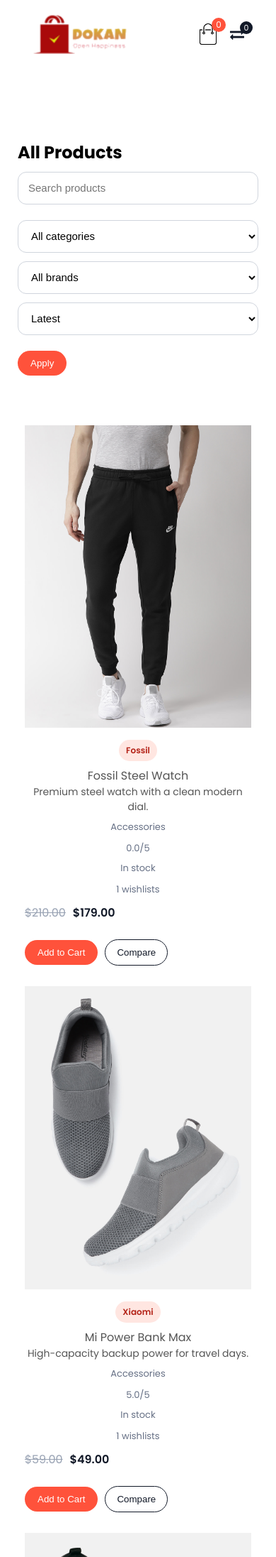
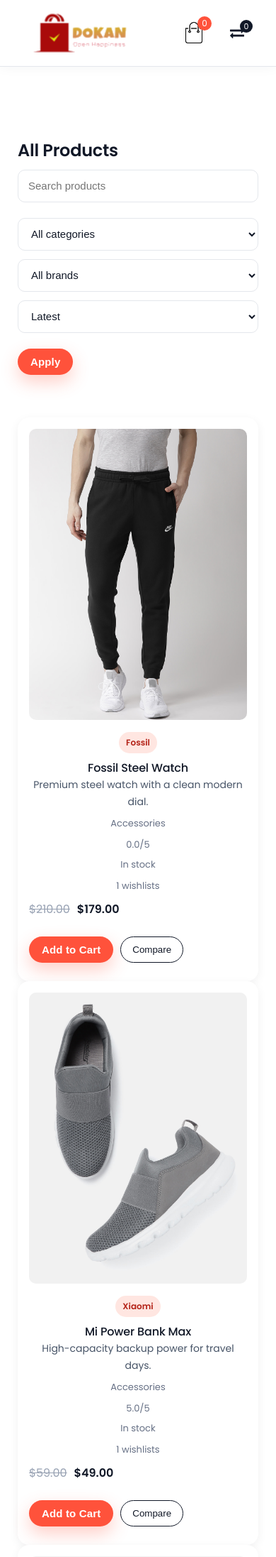
Before and after one commit to biratkdk/Dokan-Ecommerce, a Django app: page /products/ in a window 390 px wide. Shown: the top 2193 px of the page at 71% size. Run offline with Django 4.2, Linux system fonts and the light colour scheme; data comes from the database, SQL or seed files in the repository; data that the repository does not hold is empty.

Commit message:
style: refresh design system across nav, buttons, cards, and forms
Introduces CSS custom properties for color, radius, and shadow so the
look is consistent site-wide instead of one-off hex values per section.
Sharpens the shared components every page reuses:

- sticky, elevated header nav with hover states and a cleaner mobile menu
- buttons get a real hover/active/focus treatment instead of a flat color swap
- product and category cards get consistent radius, shadow, and hover lift
- form inputs (auth, checkout, catalog search) get a visible focus ring
- removed dead CSS from the old sliding login/register widget that no
  page has used since account.html moved to the auth-card layout

```diff
--- a/static/css/style.css
+++ b/static/css/style.css
@@ -1,3 +1,24 @@
+:root {
+    --color-primary: #ff523b;
+    --color-primary-dark: #e13f2a;
+    --color-primary-light: #ff8d78;
+    --color-primary-soft: #fff1ed;
+    --color-ink: #111827;
+    --color-body: #475467;
+    --color-muted: #667085;
+    --color-border: #e4e7ec;
+    --color-surface: #ffffff;
+    --color-surface-alt: #f8fafc;
+    --radius-sm: 10px;
+    --radius-md: 16px;
+    --radius-lg: 22px;
+    --radius-pill: 999px;
+    --shadow-sm: 0 4px 14px rgba(15, 23, 42, 0.06);
+    --shadow-md: 0 14px 34px rgba(15, 23, 42, 0.08);
+    --shadow-lg: 0 24px 60px rgba(15, 23, 42, 0.14);
+    --ease: 0.2s cubic-bezier(0.4, 0, 0.2, 1);
+}
+
 * {
     margin: 0;
     padding: 0;
@@ -6,12 +27,21 @@
 
 body {
     font-family: 'Poppins', sans-serif;
+    color: var(--color-body);
+    -webkit-font-smoothing: antialiased;
+}
+
+h1, h2, h3, h4, h5, h6 {
+    color: var(--color-ink);
+    font-weight: 600;
+    letter-spacing: -0.01em;
 }
 
 .navbar {
     display: flex;
     align-items: center;
-    padding: 20px;
+    padding: 18px 20px;
+    gap: 20px;
 }
 
 .navbar .logo {
@@ -32,16 +62,33 @@
 
 nav ul li {
     display: inline-block;
-    margin-right: 20px;
+    margin-right: 8px;
+}
+
+nav ul li a {
+    display: inline-block;
+    padding: 8px 14px;
+    border-radius: var(--radius-pill);
+    color: var(--color-ink);
+    font-weight: 500;
+    font-size: 15px;
+    transition: background var(--ease), color var(--ease);
+}
+
+nav ul li a:hover {
+    background: var(--color-primary-soft);
+    color: var(--color-primary-dark);
 }
 
 a {
     text-decoration: none;
-    color: #555;
+    color: var(--color-primary-dark);
+    transition: color var(--ease);
 }
 
 p {
-    color: #555;
+    color: var(--color-body);
+    line-height: 1.7;
 }
 
 .container {
@@ -76,24 +123,41 @@
 
 .btn {
     display: inline-block;
-    background: #ff523b;
+    background: var(--color-primary);
     color: #fff;
-    padding: 8px 30px;
+    font-weight: 600;
+    font-size: 15px;
+    letter-spacing: 0.01em;
+    padding: 12px 32px;
     margin: 30px 0;
-    border-radius: 30px;
-    transition: background 0.5s;
+    border-radius: var(--radius-pill);
+    box-shadow: 0 10px 24px rgba(255, 82, 59, 0.28);
+    transition: background var(--ease), transform var(--ease), box-shadow var(--ease);
+}
+
+.btn:hover {
+    background: var(--color-primary-dark);
+    transform: translateY(-2px);
+    box-shadow: 0 14px 30px rgba(255, 82, 59, 0.36);
+}
+
+.btn:active {
+    transform: translateY(0);
+}
+
+.btn:focus-visible,
+a:focus-visible,
+button:focus-visible {
+    outline: 2px solid var(--color-primary-dark);
+    outline-offset: 2px;
 }
 
 .header {
-    background: radial-gradient(#fff, #ffd6d6);
+    background: radial-gradient(circle at 50% 0%, #fff5f3 0%, #ffe1da 100%);
 }
 
 .header .row {
     margin-top: 70px;
-}
-
-.btn:hover {
-    background: #563434;
 }
 
 .categories {
@@ -119,29 +183,35 @@
 
 .col-4 {
     flex-basis: 25%;
-    padding: 10px;
+    padding: 16px;
     min-width: 200px;
-    transition: transform 0.5s;
+    border-radius: var(--radius-md);
+    background: var(--color-surface);
+    box-shadow: var(--shadow-sm);
+    transition: transform var(--ease), box-shadow var(--ease);
 }
 
 .col-4 img {
     width: 100%;
+    border-radius: var(--radius-sm);
 }
 
 .title {
     text-align: center;
     margin: 0 auto 80px;
     position: relative;
-    line-height: 60px;
-    color: #555;
+    line-height: 1.3;
+    padding-bottom: 24px;
+    color: var(--color-ink);
+    font-size: 32px;
 }
 
 .title::after {
     content: '';
-    background: #ff523b;
-    width: 80px;
-    height: 5px;
-    border-radius: 5px;
+    background: var(--color-primary);
+    width: 60px;
+    height: 4px;
+    border-radius: var(--radius-pill);
     position: absolute;
     bottom: 0;
     left: 50%;
@@ -149,8 +219,13 @@
 }
 
 h4 {
-    color: #555;
-    font-weight: normal;
+    color: var(--color-ink);
+    font-weight: 500;
+    transition: color var(--ease);
+}
+
+a:hover h4 {
+    color: var(--color-primary-dark);
 }
 
 .col-4 p {
@@ -434,19 +510,26 @@
         position: absolute;
         top: 70px;
         left: 0;
-        background: #333;
+        background: var(--color-ink);
         width: 100%;
         overflow: hidden;
+        box-shadow: var(--shadow-lg);
         transition: max-height 0.5s;
     }
     nav ul li {
         display: block;
-        margin-right: 50px;
-        margin-top: 10px;
-        margin-bottom: 10px;
+        margin-right: 0;
+        margin-top: 6px;
+        margin-bottom: 6px;
+        padding: 0 20px;
     }
     nav ul li a {
         color: #fff;
+        width: 100%;
+    }
+    nav ul li a:hover {
+        background: rgba(255, 255, 255, 0.08);
+        color: var(--color-primary-light);
     }
     .menu-icon {
         display: block;
@@ -819,6 +857,14 @@
 
 .site-header {
     margin-bottom: 30px;
+    position: sticky;
+    top: 0;
+    z-index: 40;
+    background: rgba(255, 255, 255, 0.92);
+    backdrop-filter: blur(10px);
+    -webkit-backdrop-filter: blur(10px);
+    border-bottom: 1px solid var(--color-border);
+    box-shadow: 0 2px 16px rgba(15, 23, 42, 0.04);
 }
 
 .navbar .logo {
@@ -912,11 +958,23 @@
 .qty-input {
     width: 100%;
     min-height: 46px;
-    border: 1px solid #d0d5dd;
-    border-radius: 12px;
+    border: 1px solid var(--color-border);
+    border-radius: var(--radius-sm);
     padding: 0 14px;
     font-size: 15px;
-    background: #fff;
+    background: var(--color-surface);
+    color: var(--color-ink);
+    transition: border-color var(--ease), box-shadow var(--ease);
+}
+
+.catalog-toolbar input:focus,
+.catalog-toolbar select:focus,
+.checkout-input:focus,
+.auth-input:focus,
+.qty-input:focus {
+    outline: none;
+    border-color: var(--color-primary);
+    box-shadow: 0 0 0 4px var(--color-primary-soft);
 }
 
 .catalog-toolbar input {
```
Also changed, not shown: other parts of static/css/style.css (+15 -59 lines).
